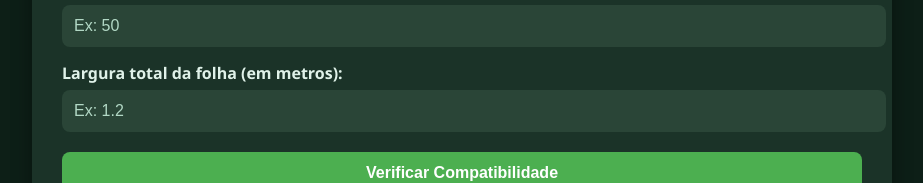
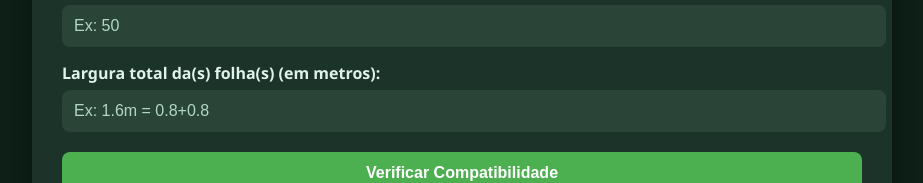
Before and after one commit to Igudevkit/HTML-s, a plain HTML site: page calculoPD.html in a window 1280 px wide. Shown: the part 715-898 px from the top of the page, without its empty margins (178-1101 px from the left). Drawn offline with Linux system fonts and the light colour scheme.

Commit message:
Update calculoPD.html

```diff
--- a/calculoPD.html
+++ b/calculoPD.html
@@ -157,8 +157,8 @@
     <label for="pesoFolha">Peso total da(s) folha(s) (kg):</label>
     <input type="number" id="pesoFolha" placeholder="Ex: 50">
 
-    <label for="larguraFolha">Largura total da folha (em metros):</label>
-    <input type="number" id="larguraFolha" step="0.01" placeholder="Ex: 1.2">
+    <label for="larguraFolha">Largura total da(s) folha(s) (em metros):</label>
+    <input type="number" id="larguraFolha" step="0.01" placeholder="Ex: 1.6m = 0.8+0.8">
 
     <button onclick="verificarCompatibilidade()">Verificar Compatibilidade</button>
 
```
